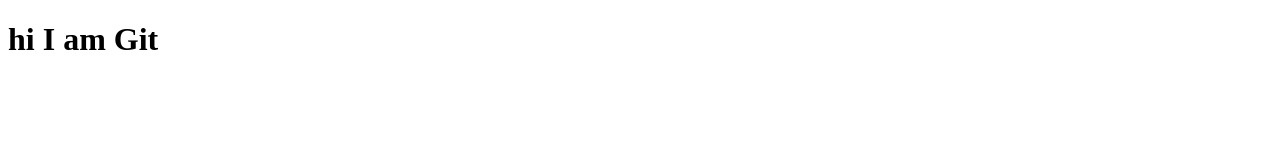
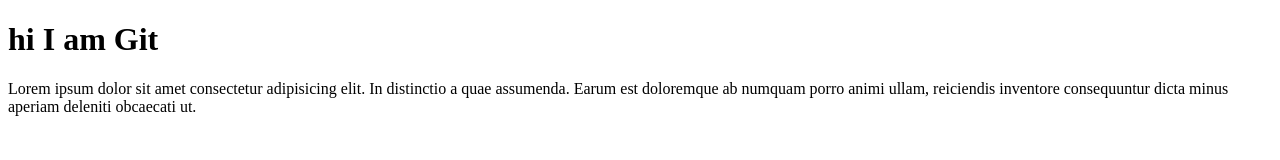
Before and after one commit to ekkm1291/Project, a plain HTML site: page index.html in a window 1280 px wide. Drawn offline with Linux system fonts and the light colour scheme.

Commit message:
second commit

```diff
--- a/index.html
+++ b/index.html
@@ -7,6 +7,9 @@
 </head>
 <body>
     <h1>hi I am Git</h1>
+    <p>Lorem ipsum dolor sit amet consectetur adipisicing elit. In distinctio a quae assumenda. Earum est doloremque ab numquam porro animi ullam, reiciendis inventore consequuntur dicta minus aperiam deleniti obcaecati ut.
+
+    </p>
 
 </body>
 </html>
```
